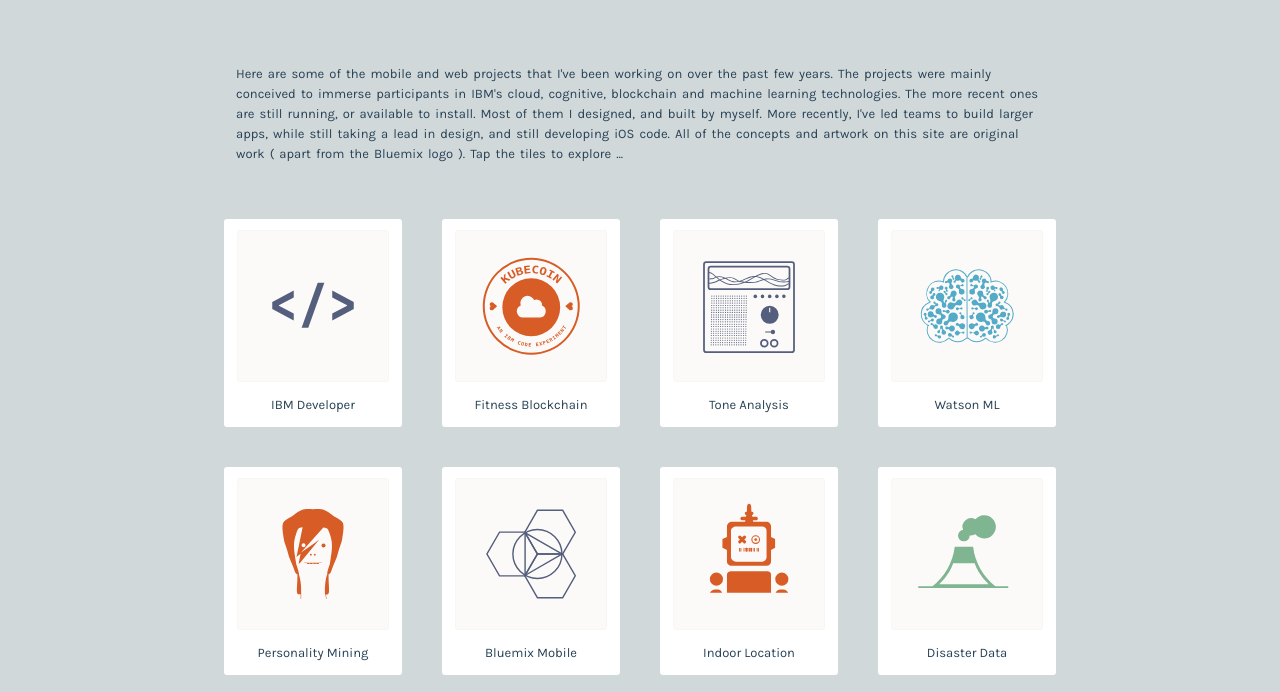
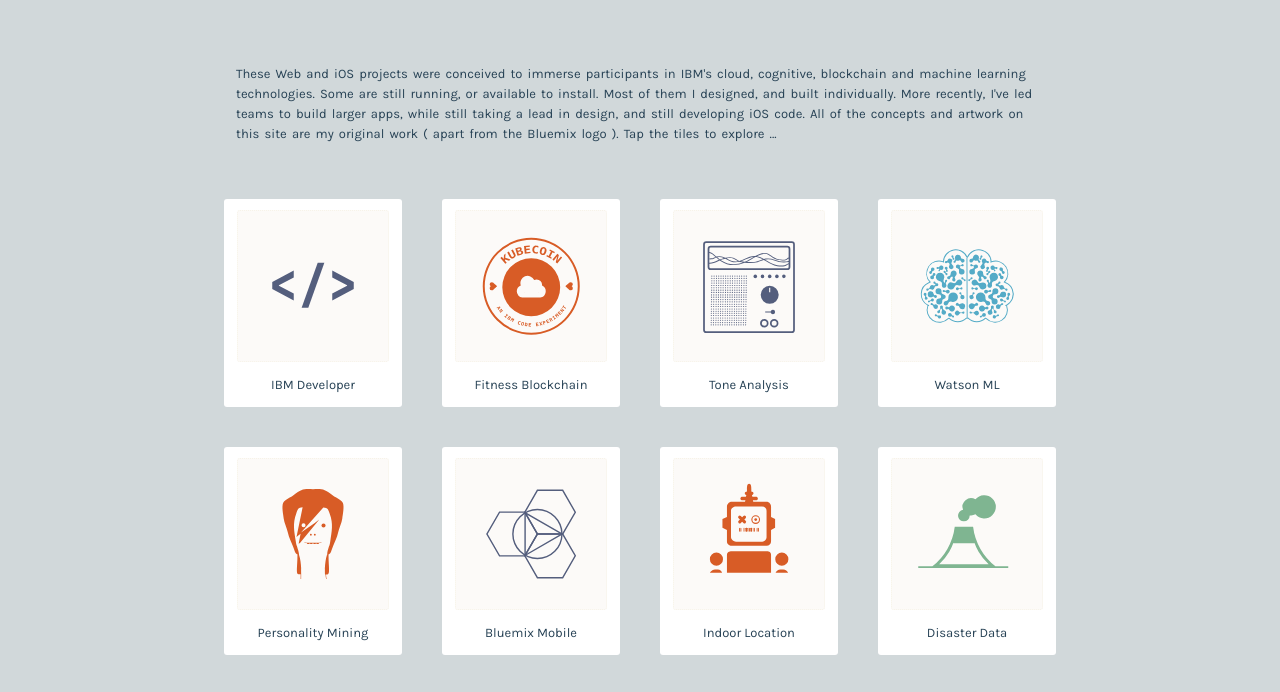
Before and after one commit to mcconville/mcconville.github.io, a plain HTML site: page index.html in a window 1280 px wide. Shown: the part 101-793 px from the top of the page. Drawn offline with Linux system fonts and the light colour scheme.

Commit message:
Improving text

```diff
--- a/index.html
+++ b/index.html
@@ -62,7 +62,7 @@
   </div>
   <div class="control">
 
-    <div class="intro">Here are some of the mobile and web projects that I've been working on over the past few years. The projects were mainly conceived to immerse participants in IBM's cloud, cognitive, blockchain and machine learning technologies. The more recent ones are still running, or available to install. Most of them I designed, and built by myself. More recently, I've led teams to build larger apps, while still taking a lead in design, and still developing iOS code. All of the concepts and artwork on this site are original work ( apart from the Bluemix logo ).  Tap the tiles to explore ... </div>
+    <div class="intro">These Web and iOS projects were conceived to immerse participants in IBM's cloud, cognitive, blockchain and machine learning technologies. Some are still running, or available to install. Most of them I designed, and built individually. More recently, I've led teams to build larger apps, while still taking a lead in design, and still developing iOS code. All of the concepts and artwork on this site are my original work ( apart from the Bluemix logo ).  Tap the tiles to explore ... </div>
 
     <div class="container">
       <a href="./pages/detail.html?project=Developer">
```
